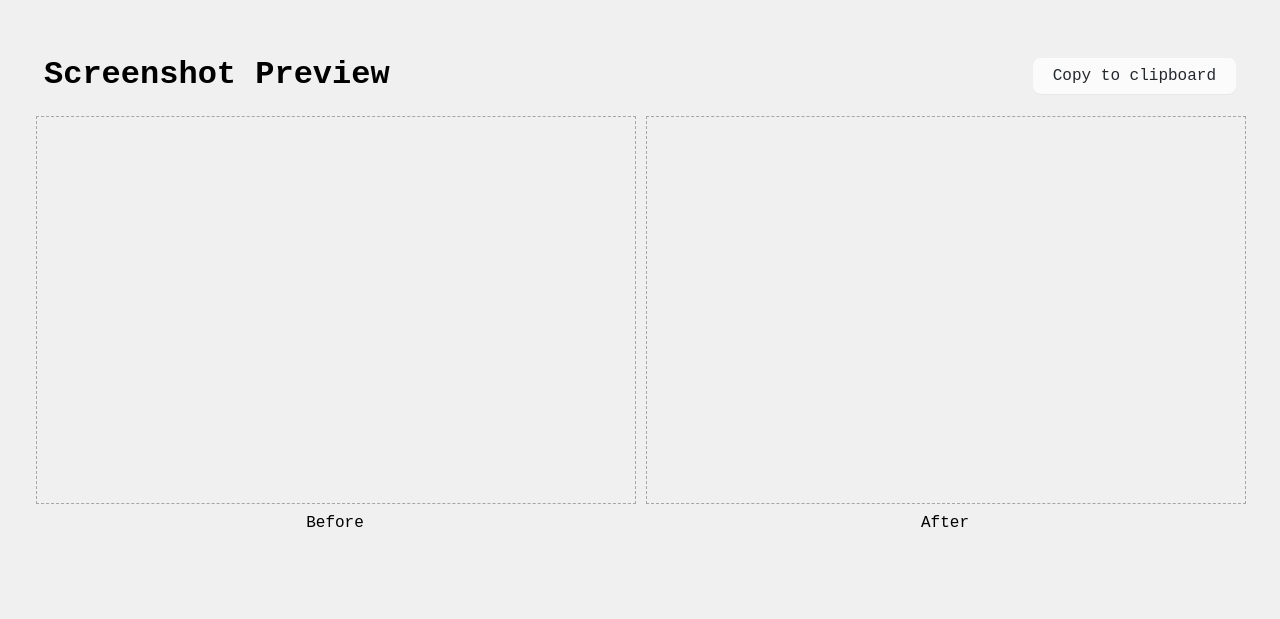
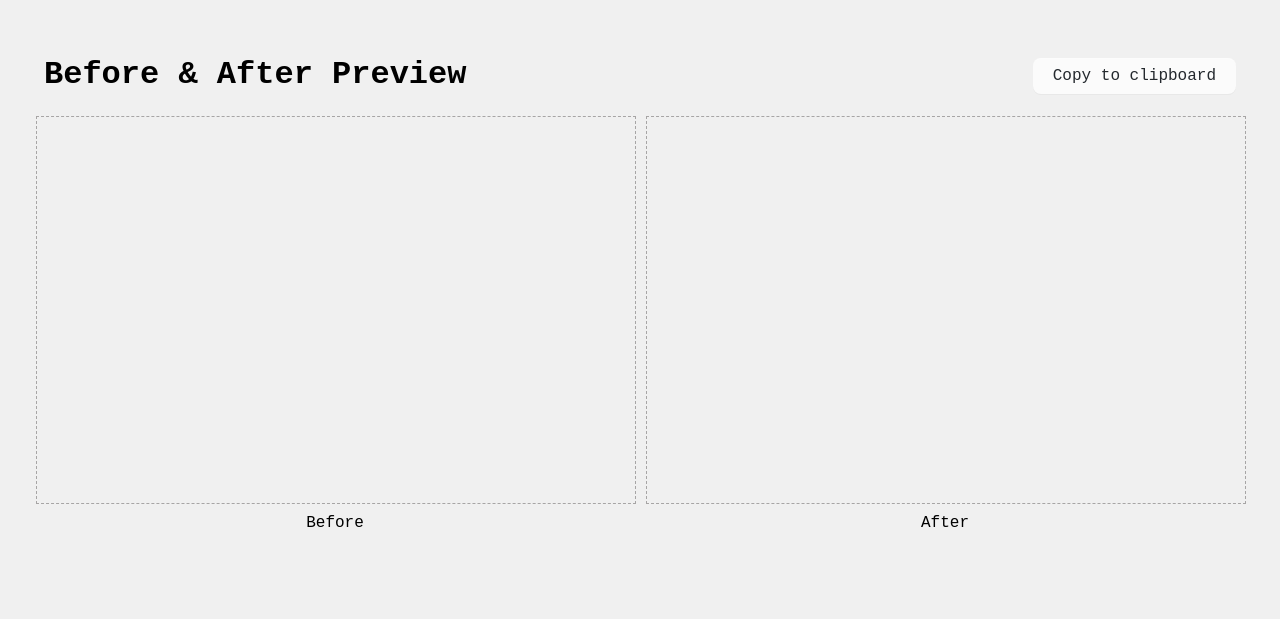
Before and after one commit to joonakeskitalo/before-after-screenshot, a plain HTML site: page index.html in a window 1280 px wide. Drawn offline with Linux system fonts and the light colour scheme.

Commit message:
feat: update title

```diff
--- a/index.html
+++ b/index.html
@@ -3,7 +3,7 @@
   <head>
     <meta charset="UTF-8" />
     <meta name="viewport" content="width=device-width, initial-scale=1.0" />
-    <title>Screenshot Preview</title>
+    <title>Before & After Preview</title>
 
     <link
       rel="icon"
@@ -24,7 +24,7 @@
             padding: 0 8px;
           "
         >
-          <h1>Screenshot Preview</h1>
+          <h1>Before & After Preview</h1>
           <button onclick="copyAsImage()">Copy to clipboard</button>
         </div>
 
```
